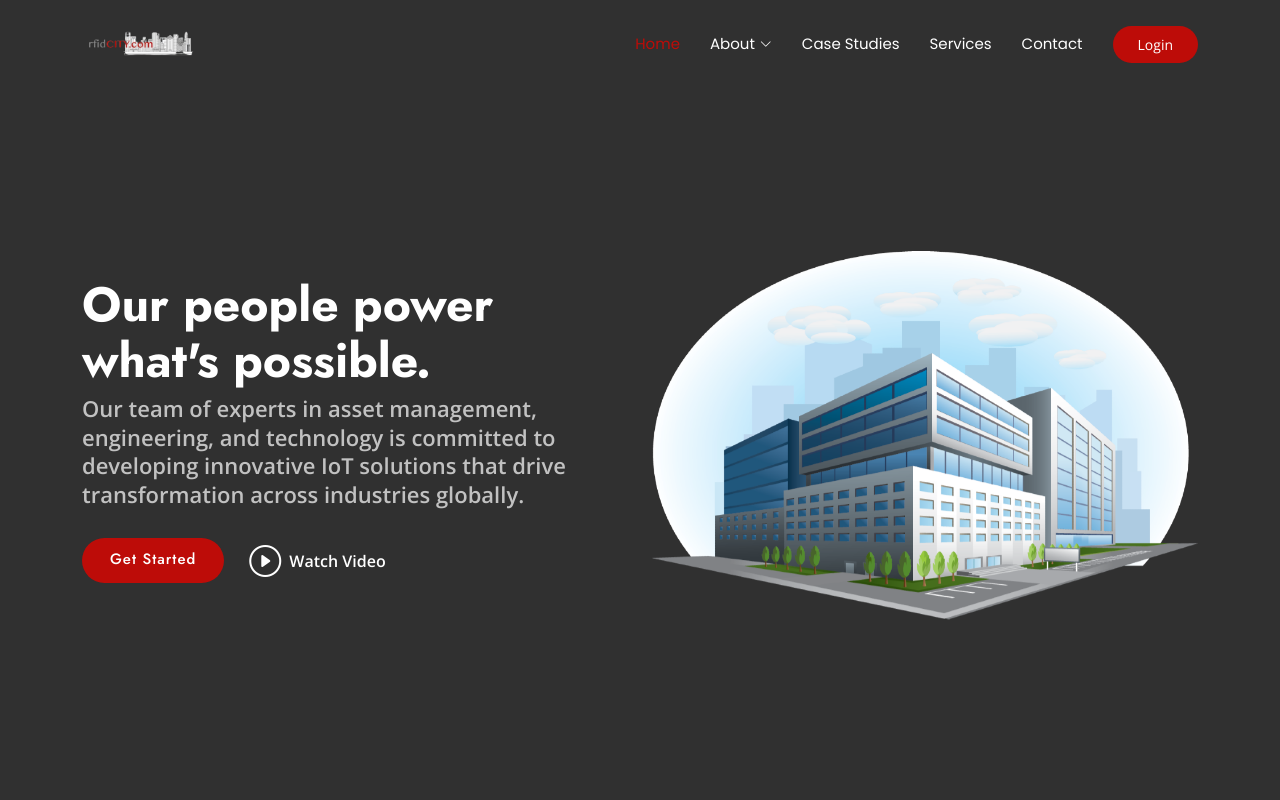
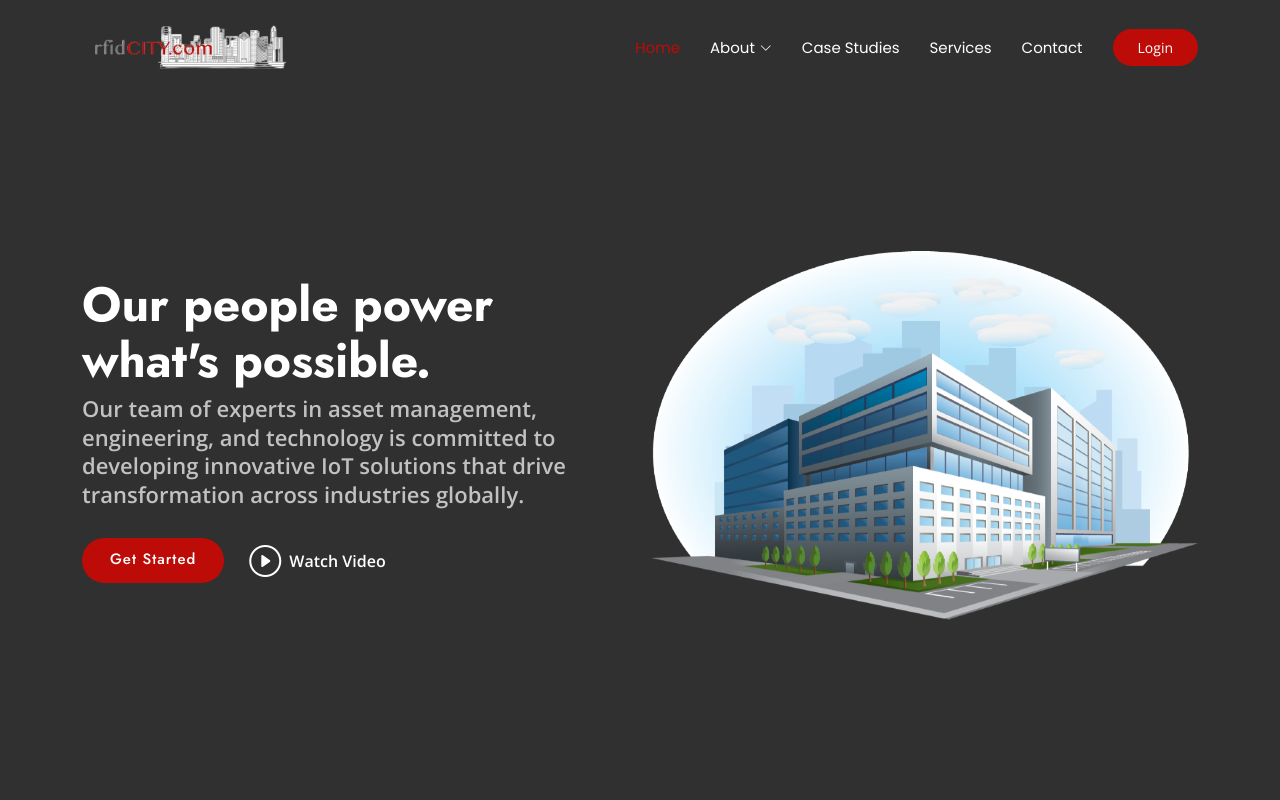
Before and after one commit to muawwaznc/RFIDCity, a plain HTML site: page index.html in a window 1280 px wide. Shown: the top 800 px of the page. Drawn offline with nearby package versions, Linux system fonts and the light colour scheme.

Commit message:
Correct the size of logo

```diff
--- a/assets/css/main.css
+++ b/assets/css/main.css
@@ -146,7 +146,7 @@ h6 {
 }
 
 .header .logo img {
-  max-height: 36px;
+  max-height: 66px;
   margin-right: 8px;
 }
 
```
